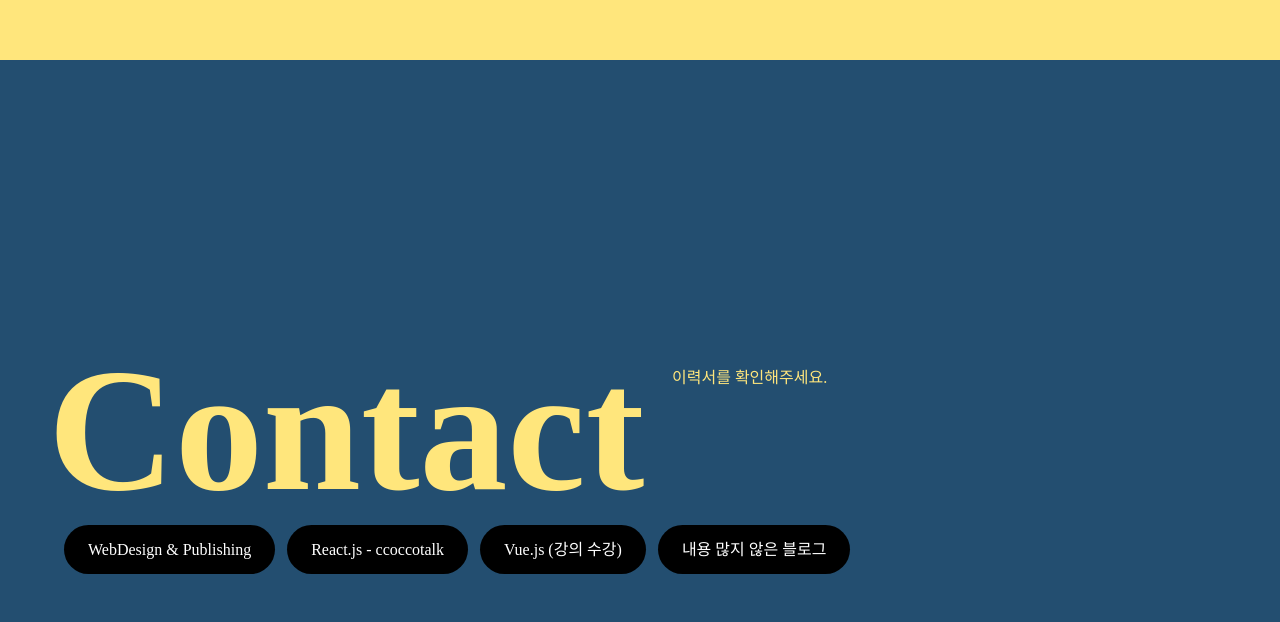
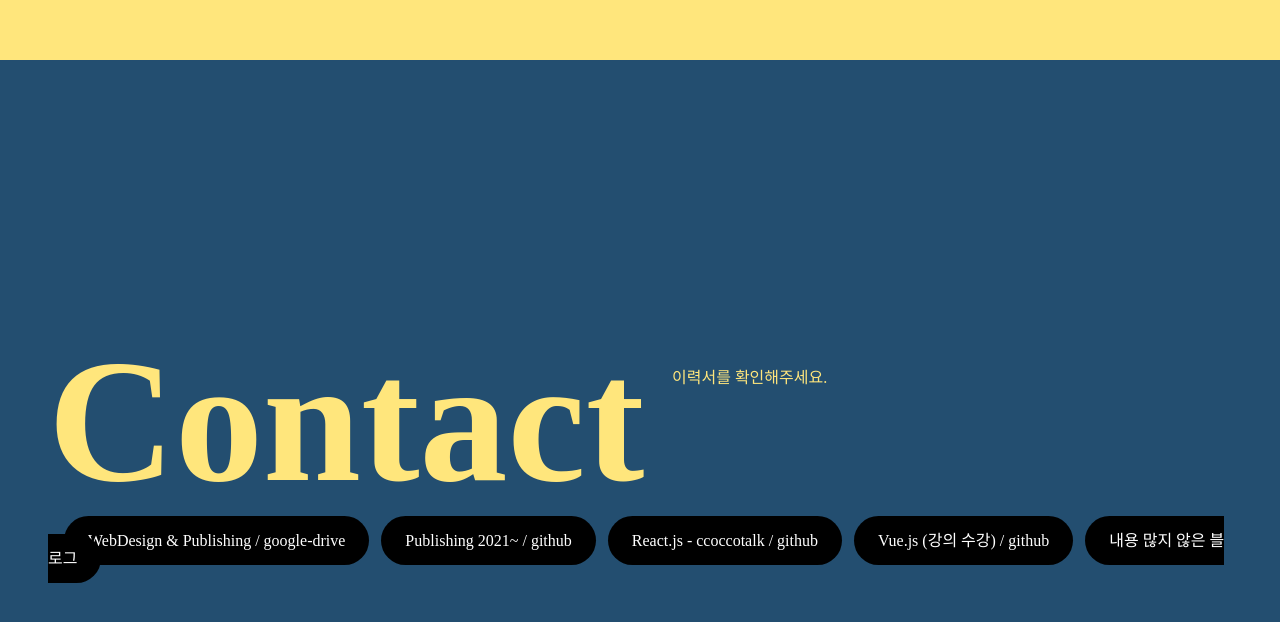
Before and after one commit to awesomejini/portfolio, a plain HTML site: page index.html in a window 1280 px wide. Shown: the part 2340-2962 px from the top of the page. Drawn offline with nearby package versions, Linux system fonts and the light colour scheme.

Commit message:
Add files via upload

```diff
--- a/index.html
+++ b/index.html
@@ -61,9 +61,11 @@
       <h1 style="color: #FFE67C;">Contact</h1><br /><br />
       <p style="color: #FFE67C;">
         <a class="goBtn" href="https://drive.google.com/drive/u/0/folders/1MVLp4VaxTmkboRCNevNY9zzancycika2"
-          target="_blank">WebDesign & Publishing</a>
-        <a class="goBtn" href="https://github.com/awesomejini/ccoccotalk" target="_blank">React.js - ccoccotalk</a>
-        <a class="goBtn" href="https://github.com/awesomejini/awesomeVue" target="_blank">Vue.js (강의 수강)</a>
+          target="_blank">WebDesign & Publishing / google-drive</a>
+        <a class="goBtn" href="https://github.com/awesomejini/publishing" target="_blank">Publishing 2021~ / github</a>
+        <a class="goBtn" href="https://github.com/awesomejini/ccoccotalk" target="_blank">React.js - ccoccotalk /
+          github</a>
+        <a class="goBtn" href="https://github.com/awesomejini/awesomeVue" target="_blank">Vue.js (강의 수강) / github</a>
         <a class="goBtn" href="https://awesomejini.tistory.com/" target="_blank">내용 많지 않은 블로그</a>
       </p>
       <div class="content">
```
